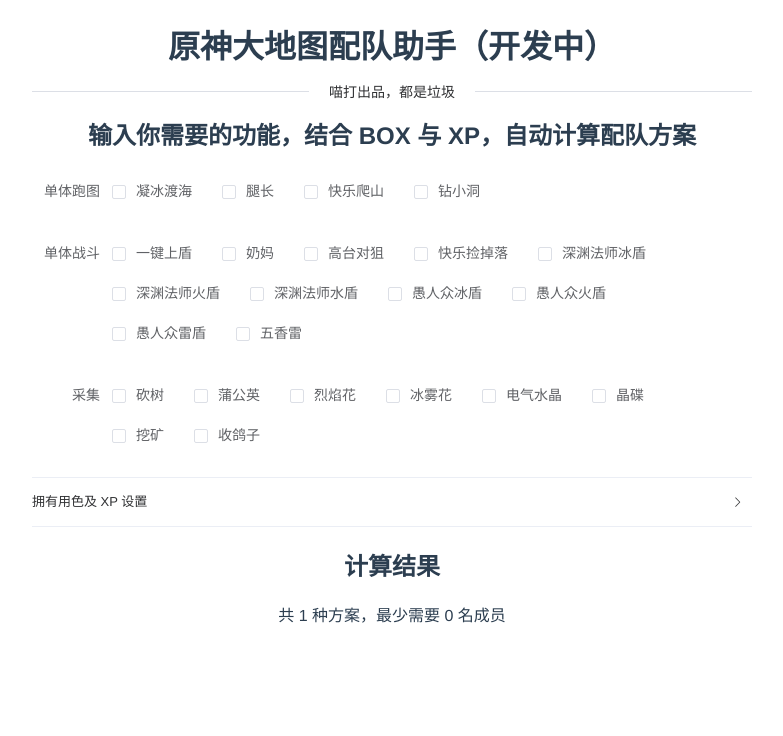
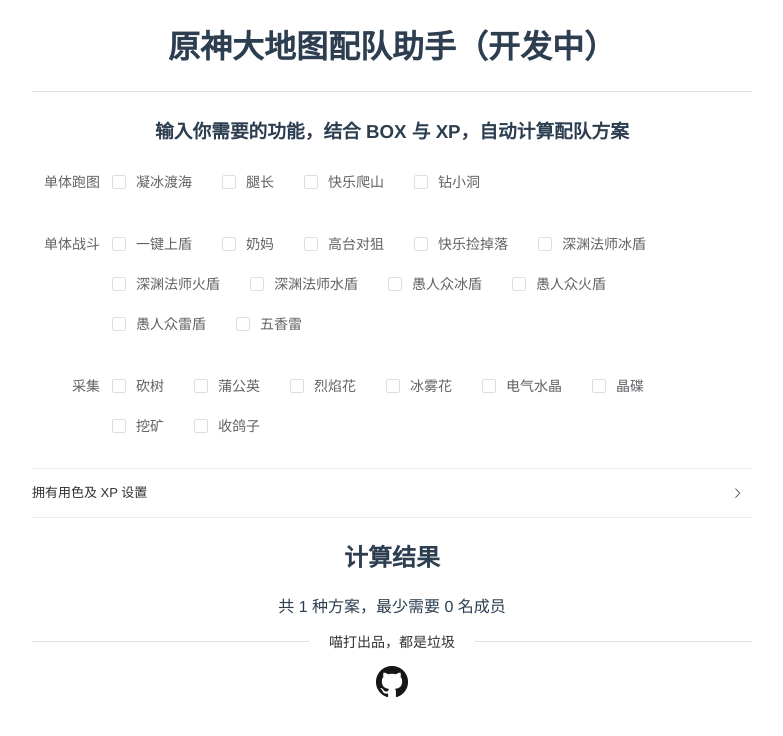
Before and after one commit to rolevax/genshin-team-helper, a Vue app: page / in a window 1280 px wide. Shown: the top 736 px of the page, without its empty margins (248-1031 px from the left). Built offline with nearby package versions, Linux system fonts and the light colour scheme.

Commit message:
add github icon

```diff
--- a/src/App.vue
+++ b/src/App.vue
@@ -1,9 +1,11 @@
 <template>
   <div :style="{ width: pageWidth, margin: '0 auto'}">
     <h1>原神大地图配队助手（开发中）</h1>
+    <el-divider></el-divider>
+    <h3>输入你需要的功能，结合 BOX 与 XP，自动计算配队方案</h3>
+    <MainForm />
     <el-divider>喵打出品，都是垃圾</el-divider>
-    <h2>输入你需要的功能，结合 BOX 与 XP，自动计算配队方案</h2>
-    <MainForm />
+    <a href="https://github.com/rolevax/genshin-team-helper" target="_blank"><img src="./assets/GitHub-Mark-32px.png"></a>
   </div>
 </template>
 
```
Also changed, not shown: src/assets/GitHub-Mark-32px.png (added).
